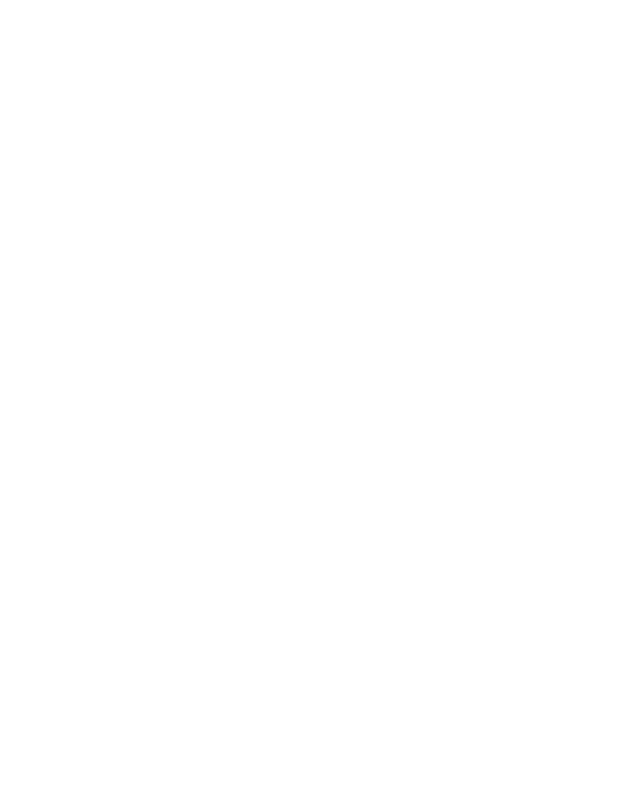
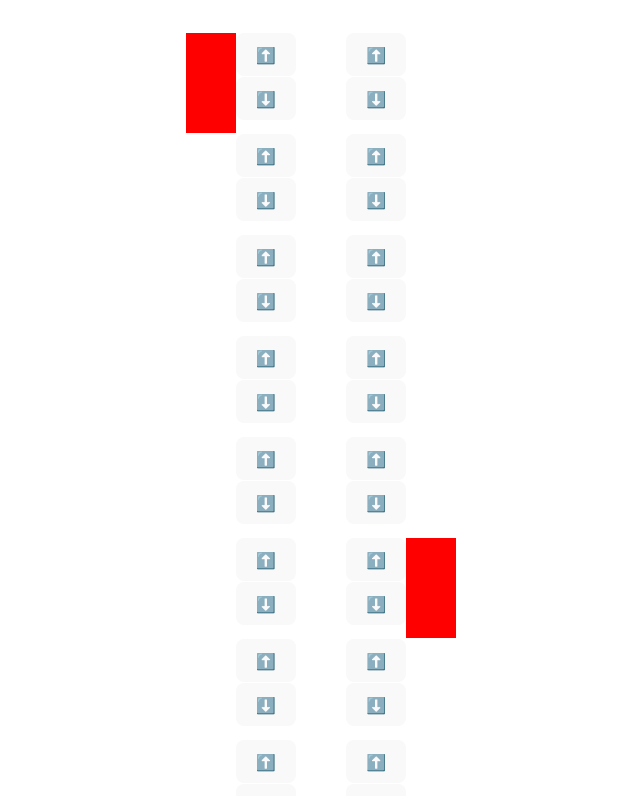
Before and after one commit to domuen/elevator, a Svelte app: page / in a window 1280 px wide. Shown: the top 796 px of the page, without its empty margins (319-959 px from the left). Built offline with nearby package versions, Linux system fonts and the light colour scheme.

Commit message:
feat: build out basic UI

```diff
--- a/package.json
+++ b/package.json
@@ -17,5 +17,8 @@
     "svelte-check": "^4.3.4",
     "typescript": "~5.9.3",
     "vite": "^7.2.4"
+  },
+  "dependencies": {
+    "classnames": "^2.5.1"
   }
 }
--- a/src/App.svelte
+++ b/src/App.svelte
@@ -1,8 +1,76 @@
 <script lang="ts">
+  import classnames from "classnames";
+  interface Floor {}
+
+  let floors: Floor[] = [1, 2, 3, 4, 5, 6, 7, 8, 9];
+
+  let elevatorLFloor = 1;
+  let elevatorRFloor = 6;
 </script>
 
 <main>
+  {#each floors as floor}
+    <div class="floor">
+      <!-- elevator L -->
+      <div class="elevator-l">
+        <div
+          class={classnames("elevator", {
+            "elevator-active": elevatorLFloor === floor,
+          })}
+        ></div>
+
+        <div class="buttons">
+          <button class="button">⬆️</button>
+          <button class="button">⬇️</button>
+        </div>
+      </div>
+
+      <!-- elevator R -->
+      <div class="elevator-r">
+        <div class="buttons">
+          <button class="button">⬆️</button>
+          <button class="button">⬇️</button>
+        </div>
+
+        <div
+          class={classnames("elevator", {
+            "elevator-active": elevatorRFloor === floor,
+          })}
+        ></div>
+      </div>
+    </div>
+  {/each}
 </main>
 
 <style>
+  .floor {
+    display: flex;
+    gap: 50px;
+    width: 100%;
+    min-height: 100px;
+    border-top: 1px solid white;
+  }
+
+  .elevator-l {
+    display: flex;
+  }
+
+  .elevator-r {
+    display: flex;
+  }
+
+  .elevator {
+    width: 50px;
+    height: 100px;
+  }
+
+  .elevator-active {
+    background-color: red;
+  }
+
+  .buttons {
+    display: flex;
+    flex-direction: column;
+    gap: 1px;
+  }
 </style>
```
Also changed, not shown: 1 other file (tests, documents, lock files or other folders).
